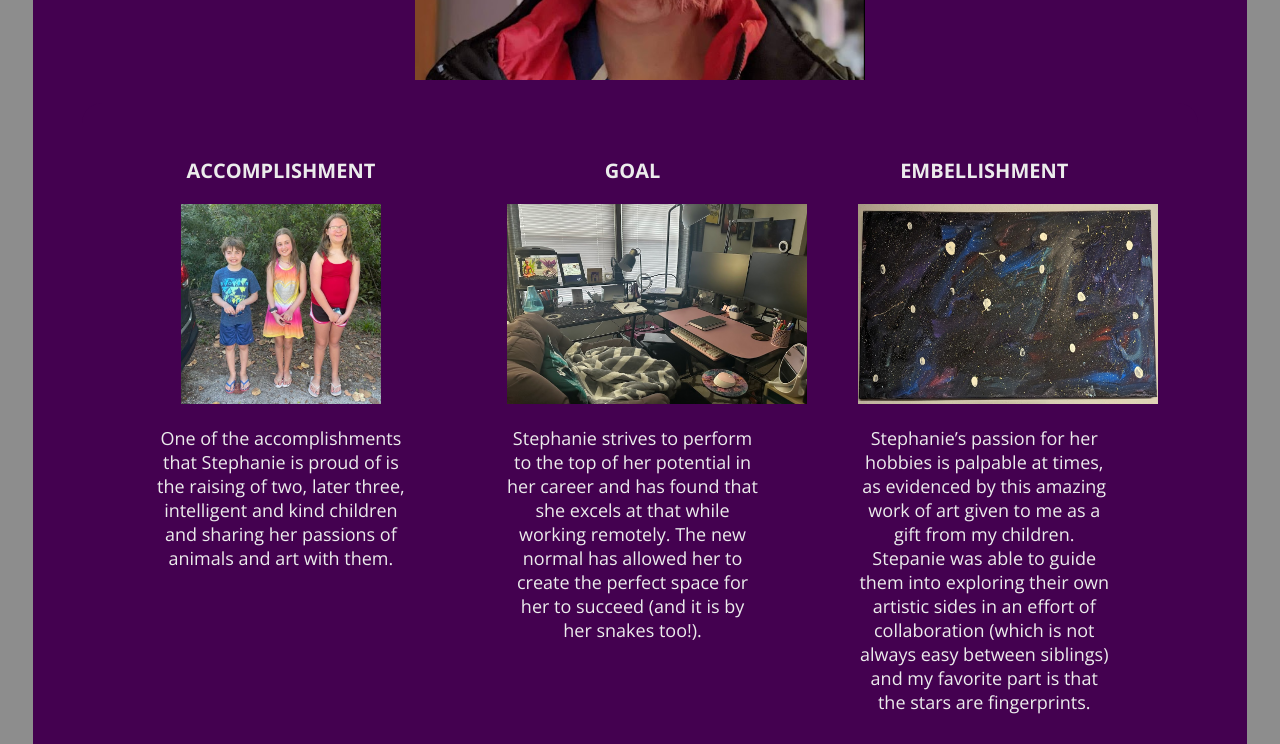
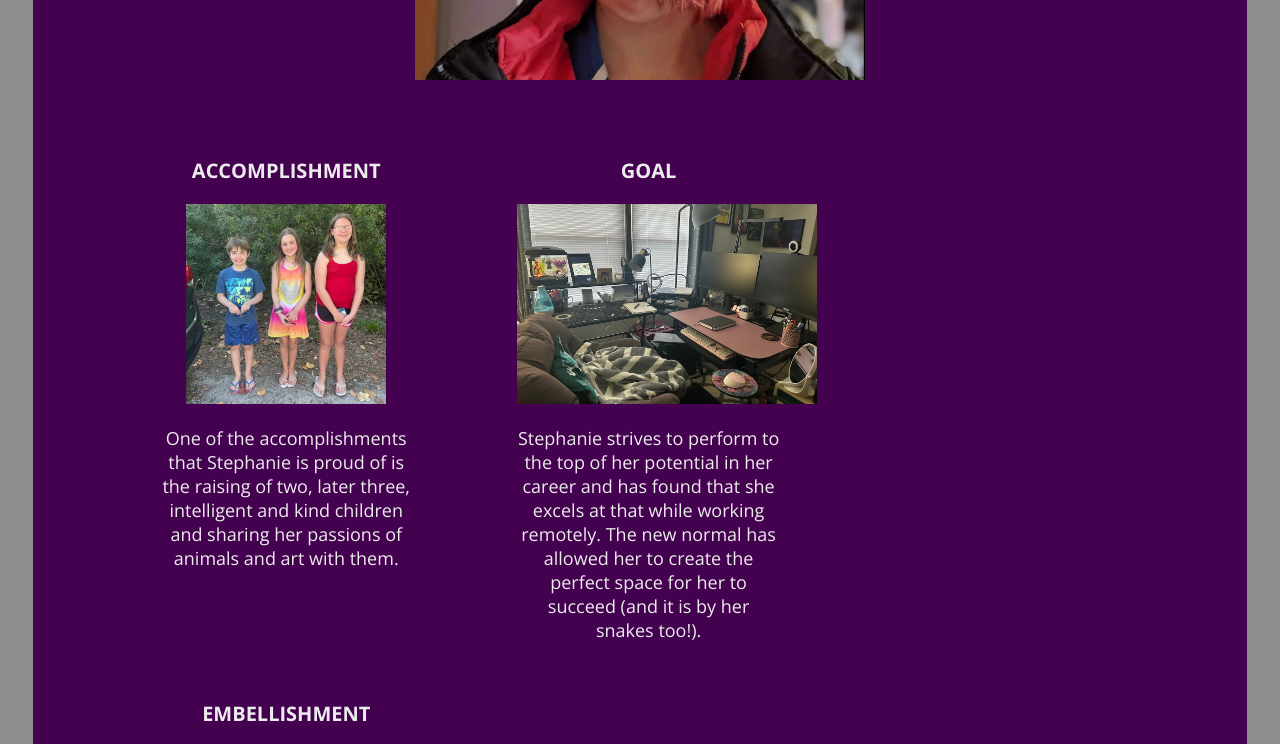
Before and after one commit to rpindel/bioSite, a plain HTML site: page index.html in a window 1280 px wide. Shown: the part 420-1164 px from the top of the page. Drawn offline with nearby package versions, Linux system fonts and the light colour scheme; a web font is replaced by a local one.

Commit message:
Last tweaks before peer review submission

```diff
--- a/biosite.css
+++ b/biosite.css
@@ -81,7 +81,7 @@
 
   #landing-content div {
     margin: 10px 10px 10px 10px;
-    max-width: 31%;
+    max-width: 32%;
     /*border: solid 1px red;*/
     float: left;
   }
--- a/test/test2.css
+++ b/test/test2.css
@@ -73,7 +73,7 @@
 
   #landing-content div {
     margin: 10px 10px 10px 10px;
-    max-width: 31%;
+    max-width: 32%;
     /*border: solid 1px red;*/
     float: left;
   }
```
